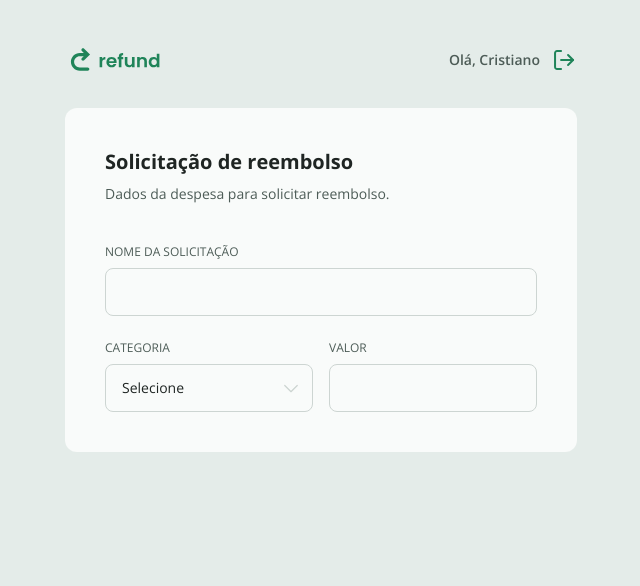
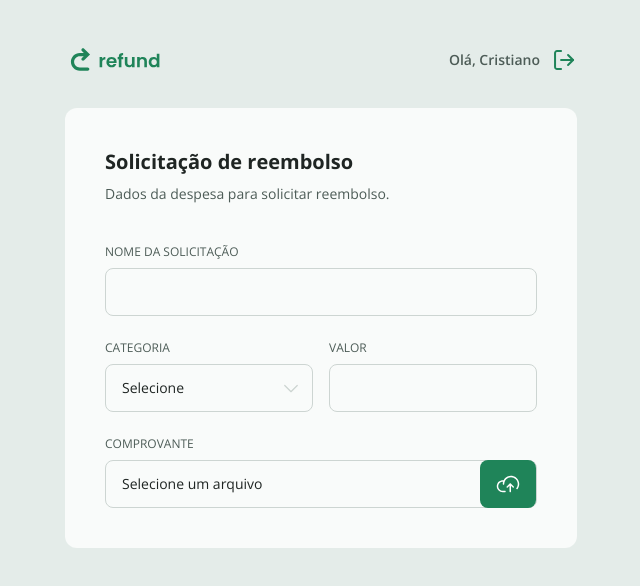
Before and after one commit to crisfeitosa/refund-2.0, a React (Vite) app in the folder web/: page / in a window 1280 px wide. Shown: the top 586 px of the page, without its empty margins (319-959 px from the left). Built offline with nearby package versions, Linux system fonts and the light colour scheme.

Commit message:
Componente de Upload

```diff
--- /dev/null
+++ b/web/src/components/Upload.tsx
@@ -0,0 +1,27 @@
+import uploadSvg from "../assets/upload.svg";
+
+type Props = React.ComponentProps<"input"> & {
+  filename?: string | null;
+};
+
+export function Upload({ filename = null, ...rest }: Props) {
+  return (
+    <div>
+      <legend className="uppercase text-xs text-gray-200 mb-2">
+        Comprovante
+      </legend>
+
+      <div className="w-full h-12 flex items-center rounded-lg border border-gray-300 text-sm text-gray-100 bg-transparent outline-none">
+        <input type="file" id="upload" className="hidden" {...rest} />
+
+        <span className="text-sm text-gray-100 flex-1 pl-4">
+          {filename ?? "Selecione um arquivo"}
+        </span>
+
+        <label htmlFor="upload" className="flex h-12 px-4 items-center bg-green-100 rounded-lg cursor-pointer disabled:opacity-50 hover:bg-green-200 transition ease-linear">
+          <img src={uploadSvg} alt="Ícone de upload" className="w-6 h-6"/>
+        </label>
+      </div>
+    </div>
+  )
+}
--- a/web/src/pages/Refund.tsx
+++ b/web/src/pages/Refund.tsx
@@ -2,6 +2,8 @@
 
 import { Input } from "../components/Input";
 import { Select } from "../components/Select";
+import { Upload } from "../components/Upload";
+
 import { CATEGORIES, CATEGORIES_KEYS } from "../utils/categories";
 
 export function Refund() {
@@ -43,6 +45,8 @@
           required
         />
       </div>
+
+      <Upload />
     </form>
   )
 }
```
